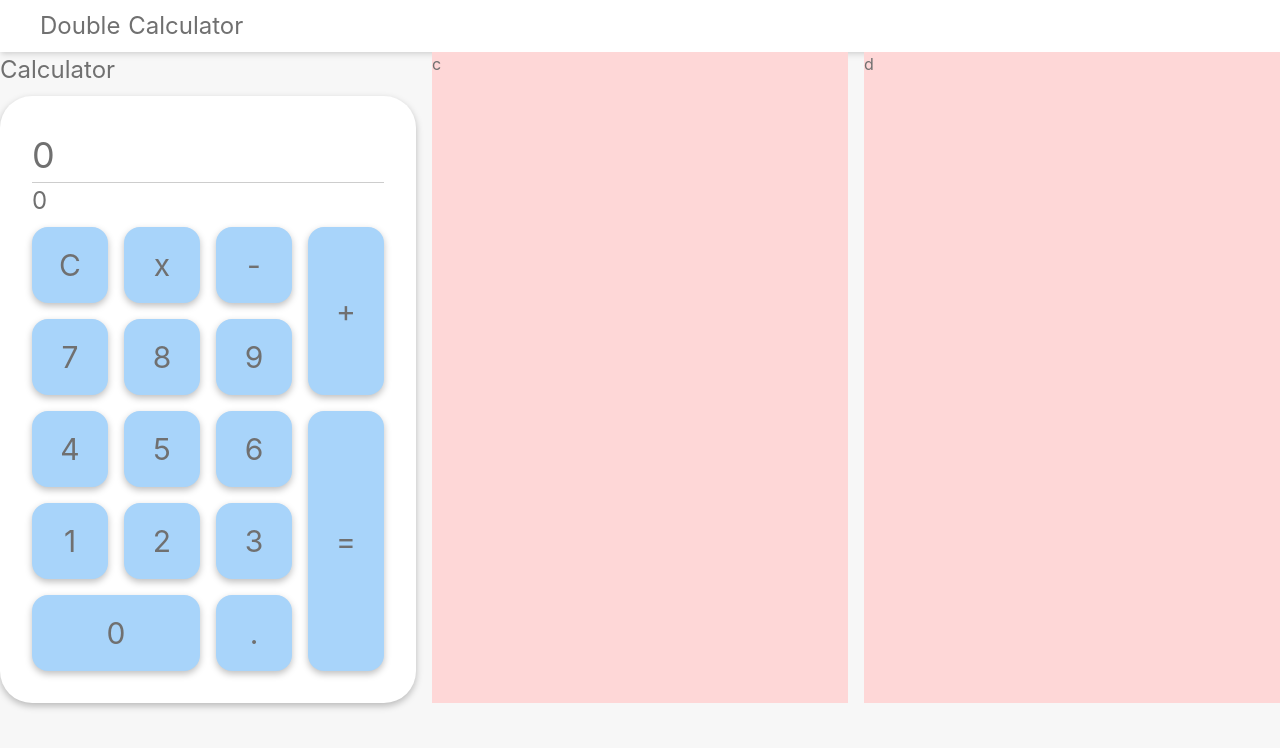
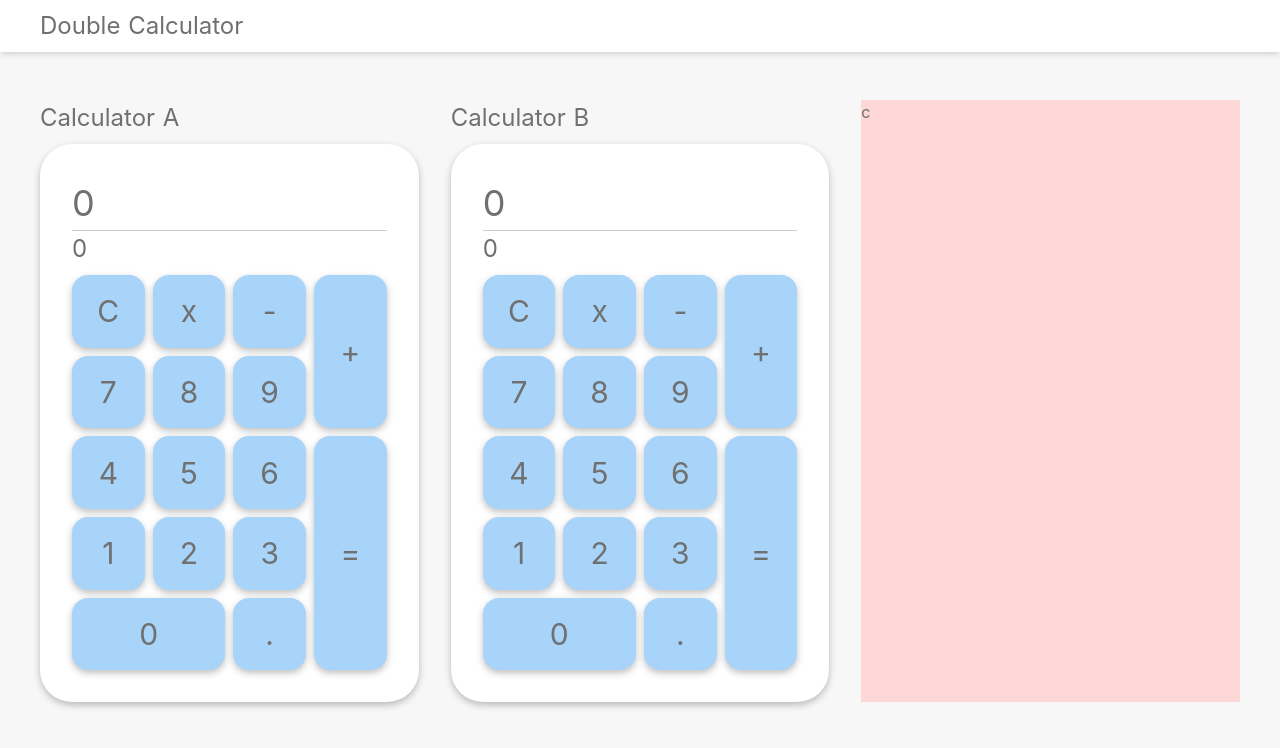
Before and after one commit to Phaicom/fillgoods-test, a Nuxt app: page / in a window 1280 px wide. Shown: the top 748 px of the page. Built offline with nearby package versions, Linux system fonts and the light colour scheme.

Commit message:
Add calculator component to index.vue

```diff
--- a/components/calculator/Calculator.vue
+++ b/components/calculator/Calculator.vue
@@ -3,7 +3,7 @@
     <h1 class="block text-2xl">Calculator {{ name }}</h1>
     <div class="calculator bg-white p-8 mt-2">
       <monitor :expr="expr" :result="result" />
-      <div class="grid grid-rows-2 grid-cols-4 gap-4 mt-2 text-3xl">
+      <div class="grid grid-rows-2 grid-cols-4 gap-2 mt-2 text-3xl">
         <!-- row 1 -->
         <button class="button square row-span-1" @click="clear()">
           <p>C</p>
@@ -67,11 +67,11 @@ import axios from "axios";
 import Monitor from '@/components/calculator/Monitor'
 
 export default {
-  props: {
-    name: String,
-  },
   components: {
     Monitor
+  },
+  props: {
+    name: { type: String, default: '' },
   },
   data() {
     return {
--- a/pages/index.vue
+++ b/pages/index.vue
@@ -1,9 +1,11 @@
 <template>
-  <div class="container">
-    <div class="grid grid-rows-flow grid-cols-3 gap-4">
-      <calculator class="row-span-1"></calculator>
-      <div class="bg-red-200 row-span-1">c</div>
-      <div class="bg-red-200 row-span-1">d</div>
+  <div class="px-2 md:px-10 pt-12 pb-4">
+    <div
+      class="grid grid-rows-flow grid-cols-1 md:grid-cols-2 lg:grid-cols-3 md:gap-4 lg:gap-8"
+    >
+      <calculator class="row-span-1 pt-4 md:pt-0" :name="'A'"></calculator>
+      <calculator class="row-span-1 pt-4 md:pt-0" :name="'B'"></calculator>
+      <div class="bg-red-200 row-span-1 pt-4 md:pt-0">c</div>
     </div>
   </div>
 </template>
@@ -18,11 +20,4 @@ export default {
 </script>
 
 <style>
-.container {
-  margin: 0 auto;
-  min-height: 100vh;
-  /* justify-content: center;
-  align-items: center;
-  text-align: center; */
-}
 </style>
```
Also changed, not shown: 1 other file (tests, documents, lock files or other folders).
